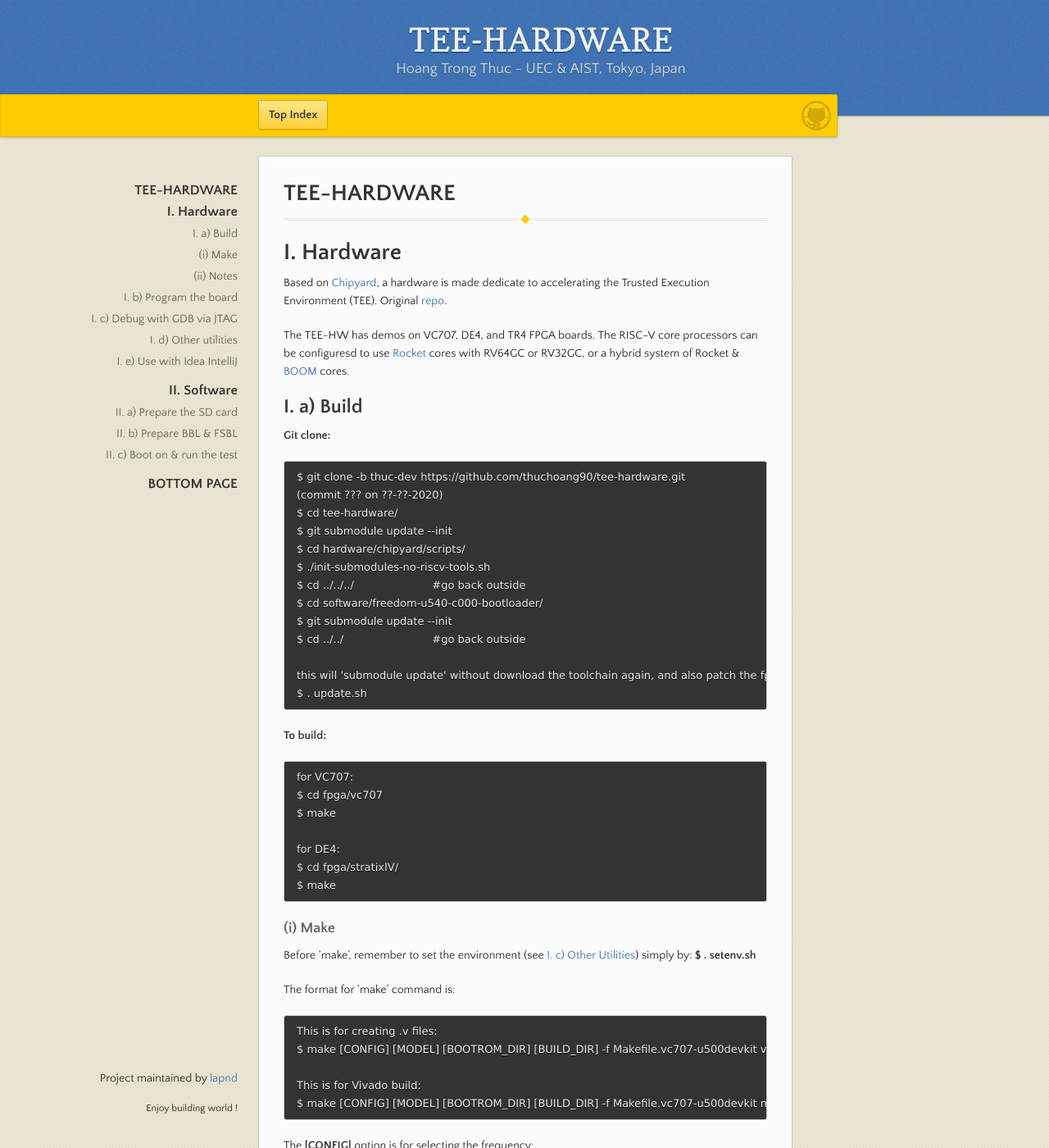
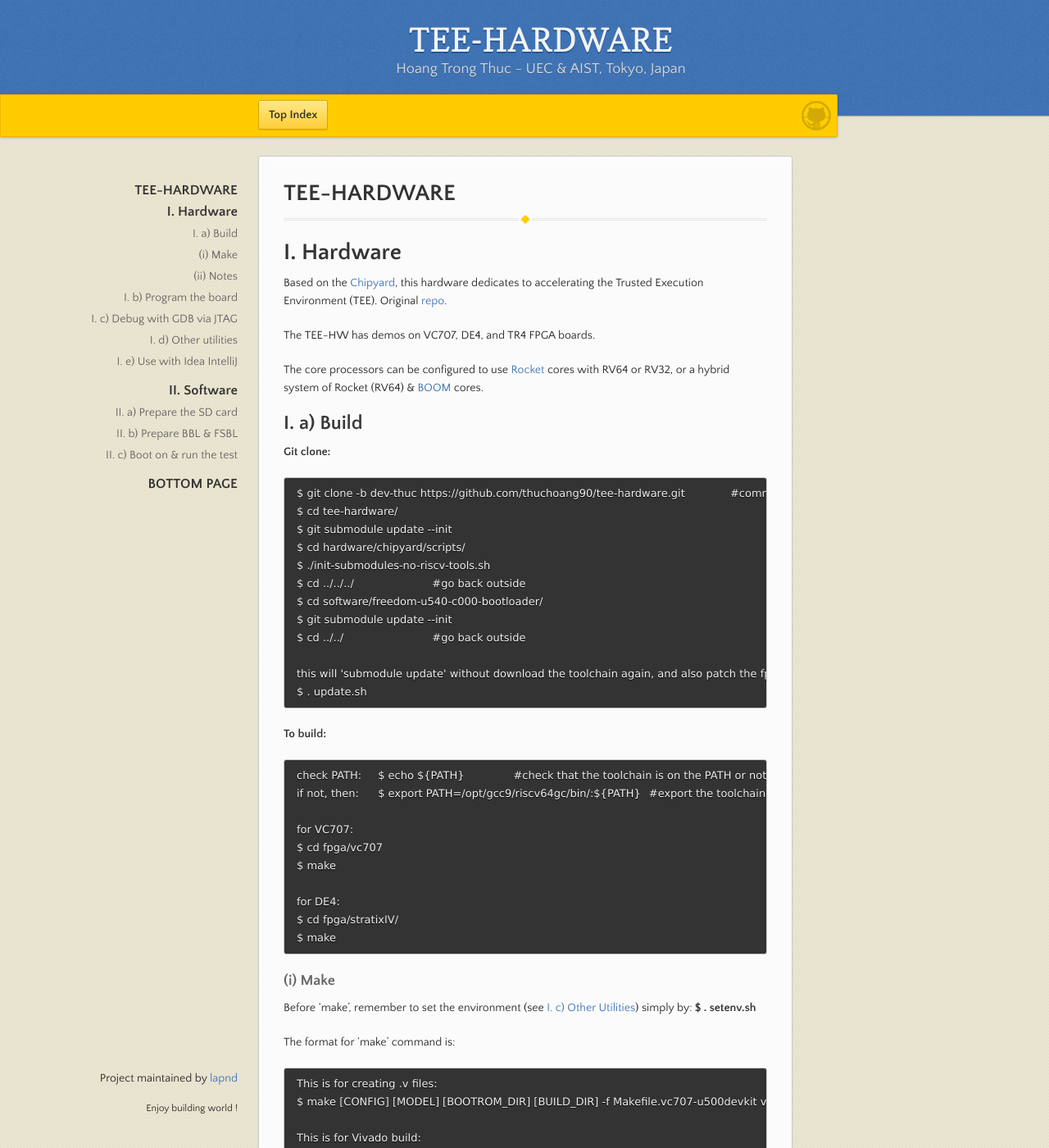
Before and after one commit to lapnd/httdes.github.io, a Jekyll site: the page built from tee-hw.md, in a window 1280 px wide and 1400 px high. Shown: the whole window at 82% size. Built offline with Jekyll 4.4.1, drawn with Linux system fonts in a browser that asks for light colours; our own code applies the rules of GitHub Pages for plain Markdown files.

Commit message:
Update tee-hw.md

```diff
--- a/tee-hw.md
+++ b/tee-hw.md
@@ -8,20 +8,17 @@ layout : default
 
 # I. Hardware
 
-Based on [Chipyard](https://github.com/ucb-bar/chipyard),
-a hardware is made dedicate to accelerating the Trusted Execution Environment (TEE).
-Original [repo](https://github.com/ckdur/tee-hardware).
+Based on the [Chipyard](https://github.com/ucb-bar/chipyard), this hardware dedicates to accelerating the Trusted Execution Environment (TEE). Original [repo](https://github.com/ckdur/tee-hardware).
 
 The TEE-HW has demos on VC707, DE4, and TR4 FPGA boards.
-The RISC-V core processors can be configuresd to use [Rocket](https://github.com/chipsalliance/rocket-chip) cores with RV64GC or RV32GC,
-or a hybrid system of Rocket & [BOOM](https://github.com/riscv-boom/riscv-boom) cores.
+
+The core processors can be configured to use [Rocket](https://github.com/chipsalliance/rocket-chip) cores with RV64 or RV32, or a hybrid system of Rocket (RV64) & [BOOM](https://github.com/riscv-boom/riscv-boom) cores.
 
 ## I. a) Build
 
 **Git clone:**
 
-	$ git clone -b thuc-dev https://github.com/thuchoang90/tee-hardware.git
-	(commit ??? on ??-??-2020)
+	$ git clone -b dev-thuc https://github.com/thuchoang90/tee-hardware.git		#commit ??? on ??-??-2020
 	$ cd tee-hardware/
 	$ git submodule update --init
 	$ cd hardware/chipyard/scripts/
@@ -35,6 +32,9 @@ or a hybrid system of Rocket & [BOOM](https://github.com/riscv-boom/riscv-boom)
 	$ . update.sh
 
 **To build:**
+
+	check PATH:	$ echo ${PATH}		#check that the toolchain is on the PATH or not
+	if not, then:	$ export PATH=/opt/gcc9/riscv64gc/bin/:${PATH}	#export the toolchain to PATH
 
 	for VC707:
 	$ cd fpga/vc707
```
